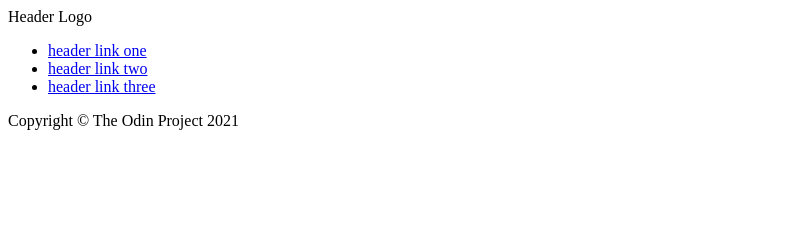
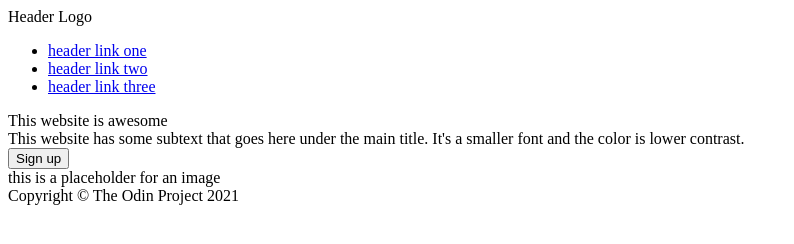
Before and after one commit to DrNanoRam/landing-page, a plain HTML site: page index.html in a window 1280 px wide. Shown: the whole page, without its empty margins (0-794 px from the left). Drawn offline with Linux system fonts and the light colour scheme.

Commit message:
Added html content for header/top container

```diff
--- a/index.html
+++ b/index.html
@@ -21,6 +21,20 @@
     </div>
 
     <div class="top-container">
+        <div class="top-container-content">
+            <div>
+                This website is awesome
+            </div>
+            <div>
+                This website has some subtext that goes here under
+                the main title. It's a smaller font and the color is lower
+                contrast.
+            </div>
+            <button>Sign up</button>
+        </div>
+        <div class="image-placeholder">
+            this is a placeholder for an image
+        </div>
     </div>
 
     <div class="second-container">
```
